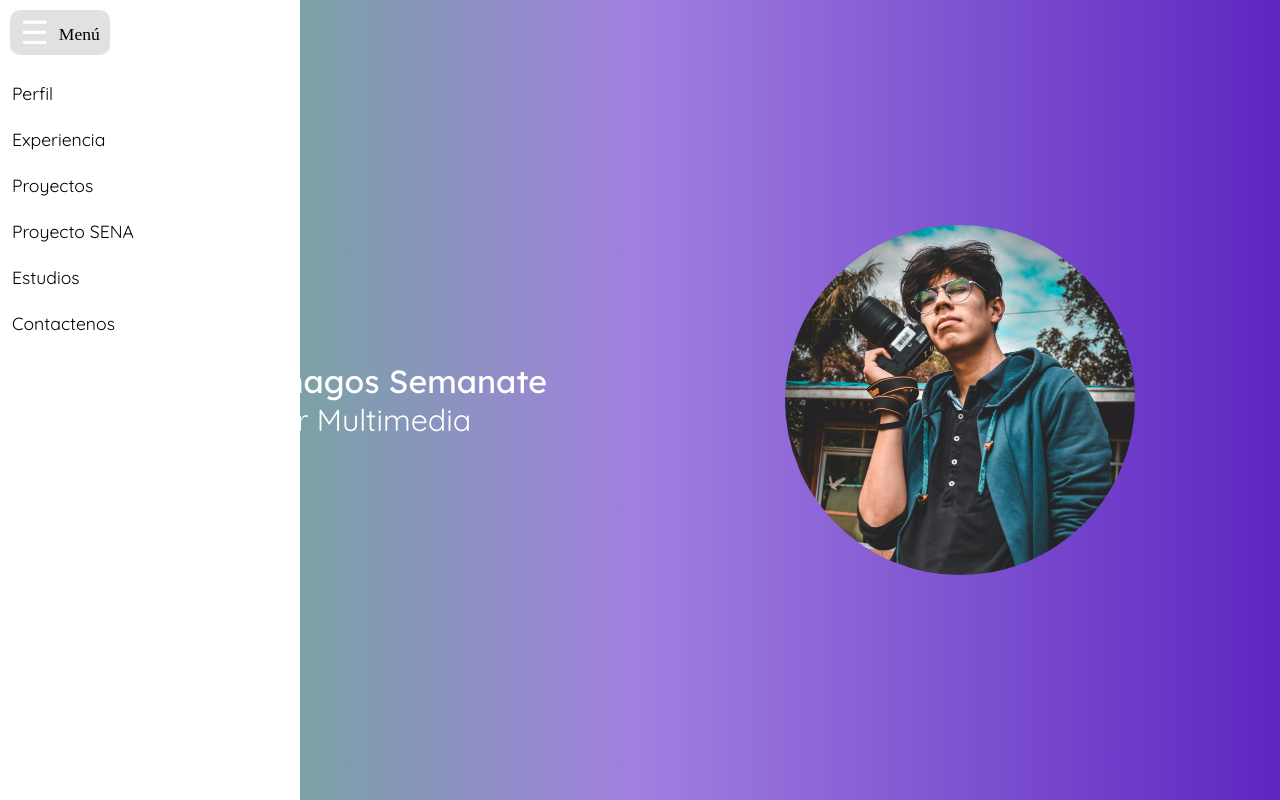
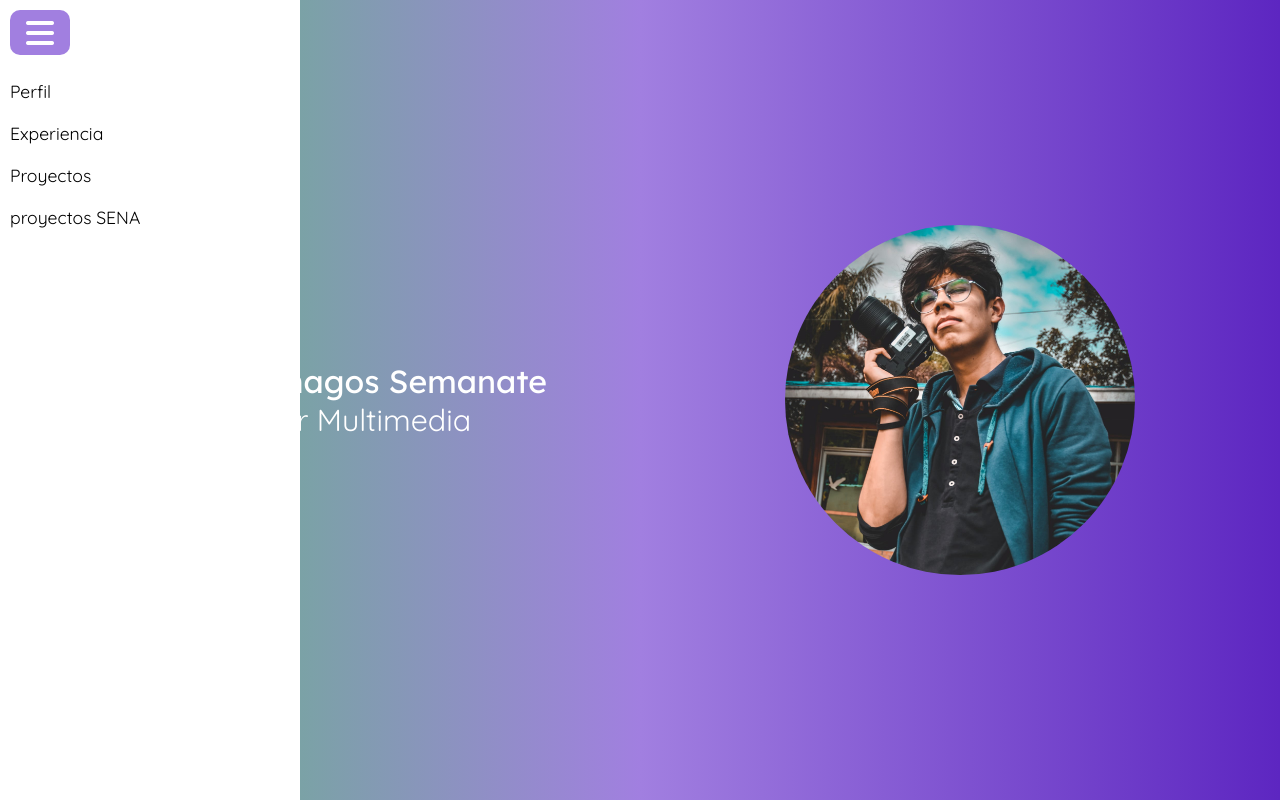
Before and after one commit to AudoPS003/portafolio-audo, a plain HTML site: page index.html in a window 1280 px wide. Drawn offline with Linux system fonts and the light colour scheme.

Commit message:
06/02/2023

```diff
--- a/index.html
+++ b/index.html
@@ -5,6 +5,7 @@
     <meta http-equiv="X-UA-Compatible" content="IE=edge">
     <meta name="viewport" content="width=device-width, initial-scale=1.0">
     <link rel="stylesheet" href="style/estilo.css">
+    <script src="https://kit.fontawesome.com/6ce3862aa4.js" crossorigin="anonymous"></script>
     <title>Mi Potafolio</title>
 </head>
 <body>
@@ -12,18 +13,15 @@
         <div id="mainMenu" class="main-menu-visible">
             <nav class="main-menu">
                 <ul class="ul-menu-style">
-                    <li class="li-main-menu"><a href="perfil.html">Perfil</a></li>
-                    <li class="li-main-menu"><a href="#">Experiencia</a></li>
-                    <li class="li-main-menu"><a href="proyectos.html">Proyectos</a></li>
-                    <li class="li-main-sena"><a class="a-main-sena" href="proyecto SENA.html">Proyecto SENA</a></li>
-                    <li class="li-main-menu"><a href="#">Estudios</a></li>
-                    <li class="li-main-menu"><a href="#">Contactenos</a></li>
+                    <li><a class="li-main-menu" href="perfil.html">Perfil</a></li>
+                    <li><a class="li-main-menu" href="#">Experiencia</a></li>
+                    <li><a class="li-main-menu" href="proyectos.html">Proyectos</a></li>
+                    <li><a class="li-main-sena" href="proyecto SENA.html">proyectos SENA</a></li>
                 </ul>
             </nav>
         </div>
-        <div class="box-menu">
-            <label id="boxMenuBar" class="menu-pro">&#9776</label>
-            <label class="menu-text">Menú</label>
+        <div class="box-menu" id="boxMenuBar">
+            <label><i class="fa-solid fa-bars"></i></label>
         </div>
         <div class="box-presentacion">
             <label class="text-presentacion">Audonías Penagos Semanate</label>
--- a/style/estilo.css
+++ b/style/estilo.css
@@ -37,35 +37,37 @@
 .ul-menu-style{
     list-style: none;
 }
-.li-main-menu{
-    padding: 12px;
-    cursor: pointer;
-    width: 75%;
+
+
+.li-main-menu {
+    display: flex;
+    text-decoration: none;
+    padding: 10px;
+    color: black;
+    width: 70%;
     background-color: white;
-    transition: width 1000ms, background-color 800ms, color 300ms;
+    transition: width 1000ms, background-color 400ms, color 400ms;
 }
-.li-main-menu:hover{
-    background-color: rgba(185, 185, 185, 0.432);
-    width: 92%;
-}
-.li-main-sena{
-    padding: 12px;
-    cursor: pointer;
-    width: 75%;
-    background-color: white;
-    transition: width 1000ms, background-color 800ms, color 300ms;
-}
-.li-main-sena:hover{
-    background-color: #fc7323;
-    width: 92%;
-}
-a{
-    text-decoration: none;
-    color: black;
-}
-.a-main-sena:hover{
+.li-main-menu:hover {
+    background-color: #5c26c1ad;
+    width: 93.4%;
     color: white;
 }
+.li-main-sena {
+    display: flex;
+    text-decoration: none;
+    padding: 10px;
+    color: black;
+    width: 70%;
+    background-color: white;
+    transition: width 1000ms, background-color 400ms, color 400ms;
+}
+.li-main-sena:hover {
+    background-color: #fc7323;
+    width: 93.4%;
+    color: white;
+}
+
 .box-presentacion {
     grid-area: box-presentacion;
     display: flex;
@@ -92,36 +94,23 @@ a{
     font-family: "Quicksand";
     font-size: 1.9em;
 }
-button {
-    background-color: #4CAF50; /* Green */
-    border: none;
-    color: white;
-    padding: 15px 32px;
-    text-align: center;
-    text-decoration: none;
-    display: inline-block;
-    font-size: 16px;
-}
 .box-menu{
     justify-content: center;
     align-items: center;
     display: inline-flex;
     position: fixed;
-    width: 100px;
+    width: 60px;
     height: 45px;
-    margin-top: 10px;
-    margin-left: 10px;
+    margin: 10px;
     border-radius: 10px;
     cursor: pointer;
-    background-color: rgba(185, 185, 185, 0.432);
+    background-color: #a17fe0;
     transition: width 1000ms;
 }
 .box-menu:hover{
-    background-color: rgba(255, 68, 68, 0.425);
-    transition: 1000ms;
-    width: 110px;
+    width: 70px;
 }
-.menu-pro{
+.fa-solid{
     font-size: 2em;
     color: white;
     cursor: pointer;
```
